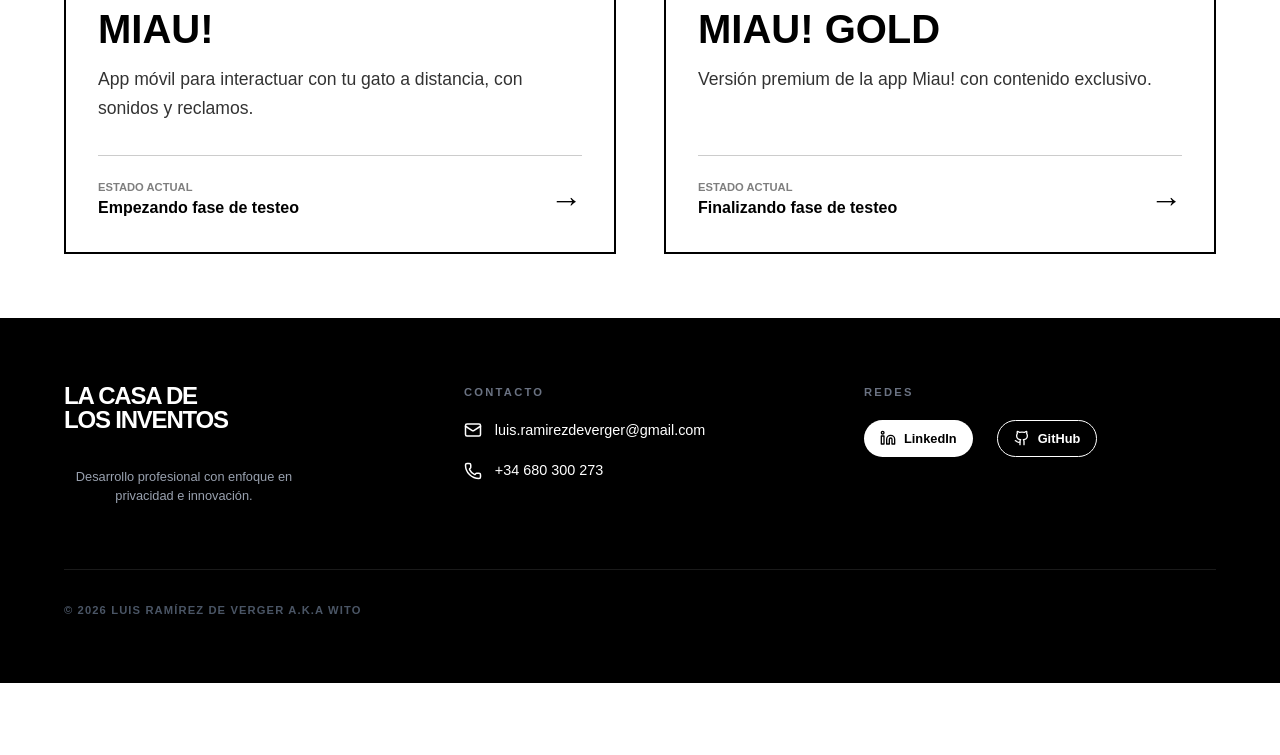
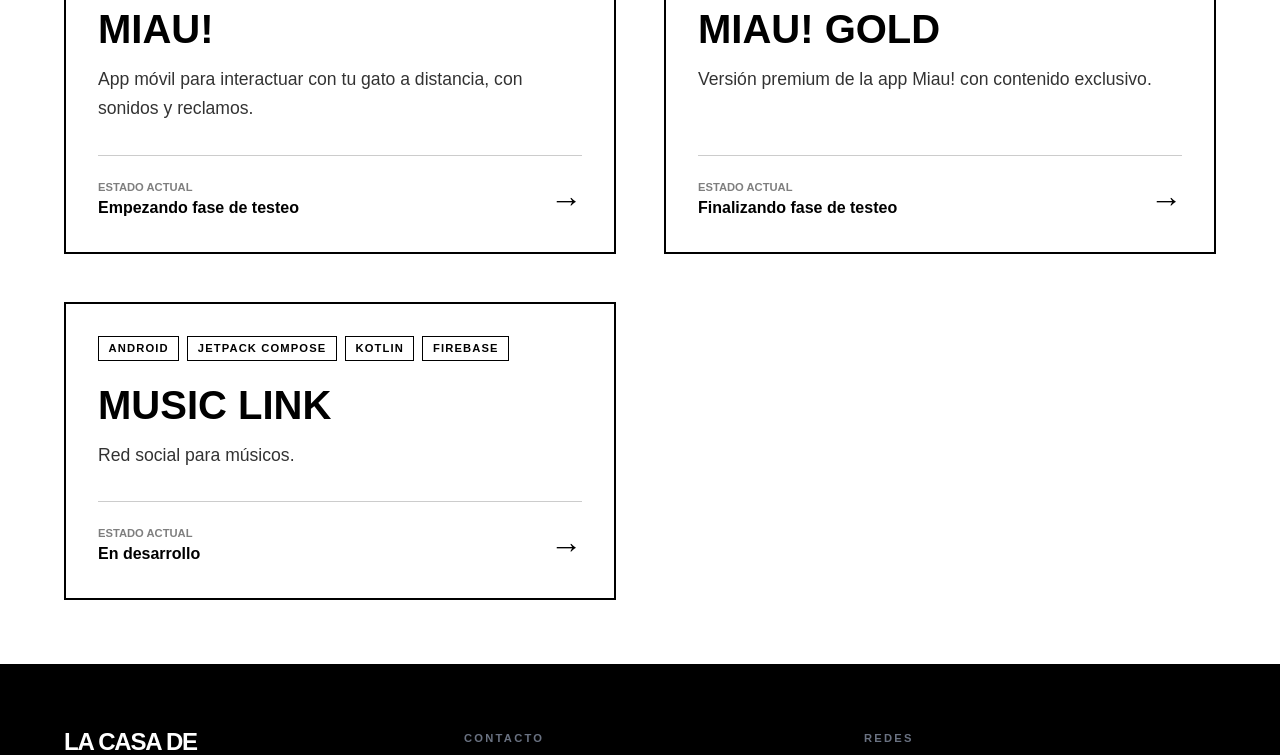
Before and after one commit to LuisRamirezdeVerger/LCI-Web, a Next.js app: page /proyectos in a window 1280 px wide. Shown: the part 561-1316 px from the top of the page. Before the commit the page ends 1244 px from the top, so only its background shows below. Built offline with nearby package versions, Linux system fonts and the light colour scheme.

Commit message:
Music Link added

```diff
--- a/app/proyectos/page.tsx
+++ b/app/proyectos/page.tsx
@@ -18,6 +18,14 @@ const MIS_PROYECTOS = [
     descripcion: "Versión premium de la app Miau! con contenido exclusivo.",
     tecnologias: ["Android", "Jetpack Compose", "Kotlin"],
     estado: "Finalizando fase de testeo",
+  },
+  {
+    id: 3,
+    titulo: "Music Link",
+    color: "hover:from-[#C0C0C0] hover:to-black",
+    descripcion: "Red social para músicos.",
+    tecnologias: ["Android", "Jetpack Compose", "Kotlin", "Firebase"],
+    estado: "En desarrollo",
   },
 ];
 
```
